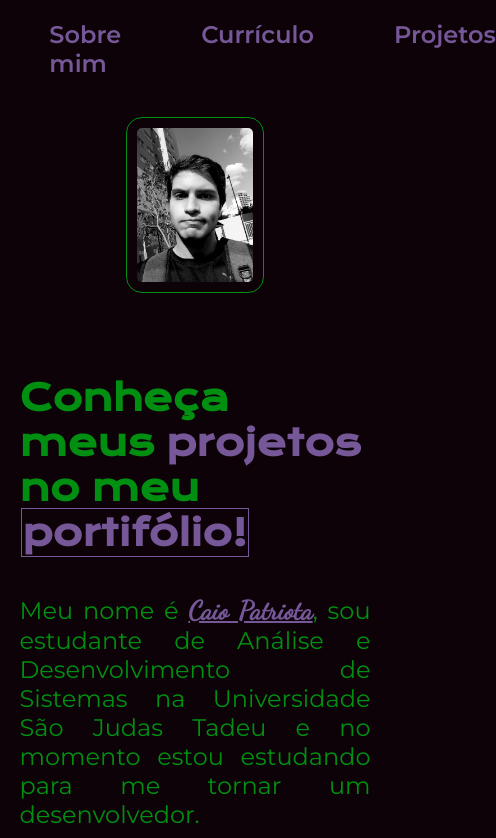
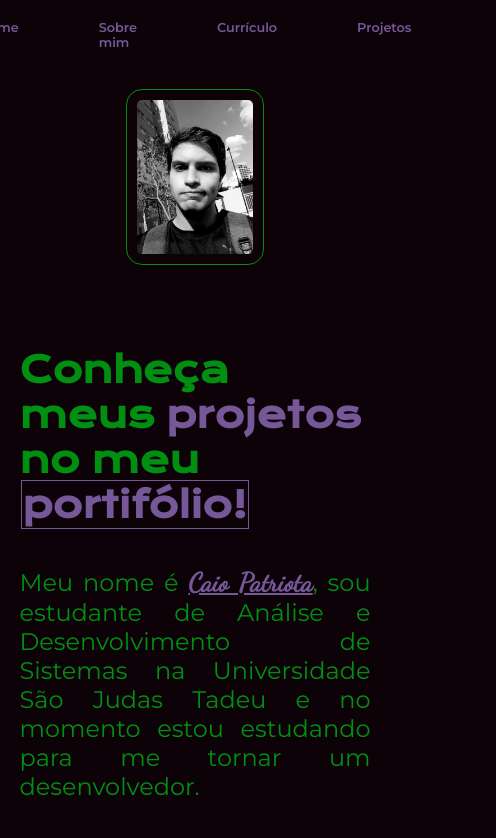
Before and after one commit to Legalso/portfolio, a plain HTML site: page index.html in a window 390 px wide. Shown: the top 838 px of the page, 496 px wide, since content can reach past the window. Drawn offline with nearby package versions, Linux system fonts and the light colour scheme; a web font is replaced by a local one.

Commit message:
responsividade mobile
- Cabeçalho

```diff
--- a/styles/style.css
+++ b/styles/style.css
@@ -192,6 +192,13 @@ body {
     .apresentacao__conteudo {
         width: auto;
     }
+    .cabecalho__menu__link {
+    font-family: var(--fonte-secundaria);
+    font-size: 0.8rem;
+    font-weight: 600;
+    color: #765898;
+    text-decoration: none;
+}
 }
 
 .apresentacao__curriculum {
```
